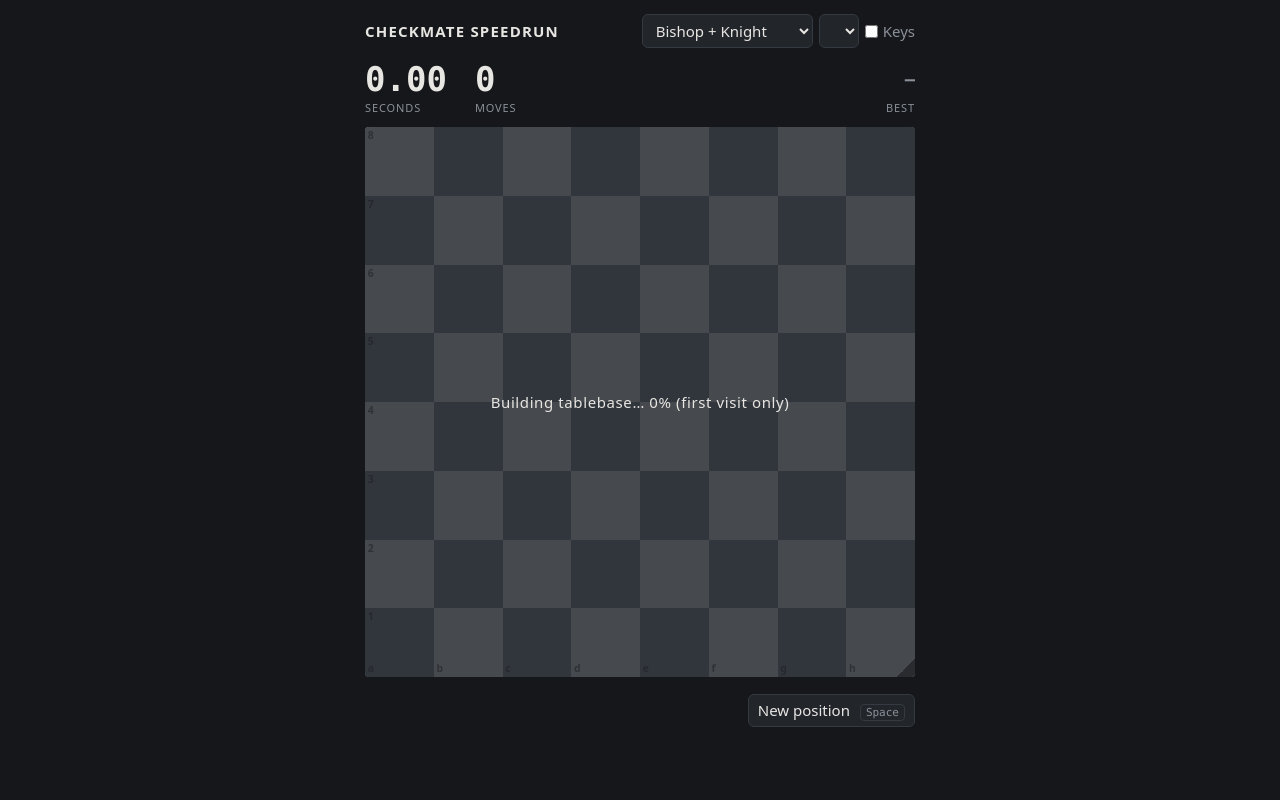
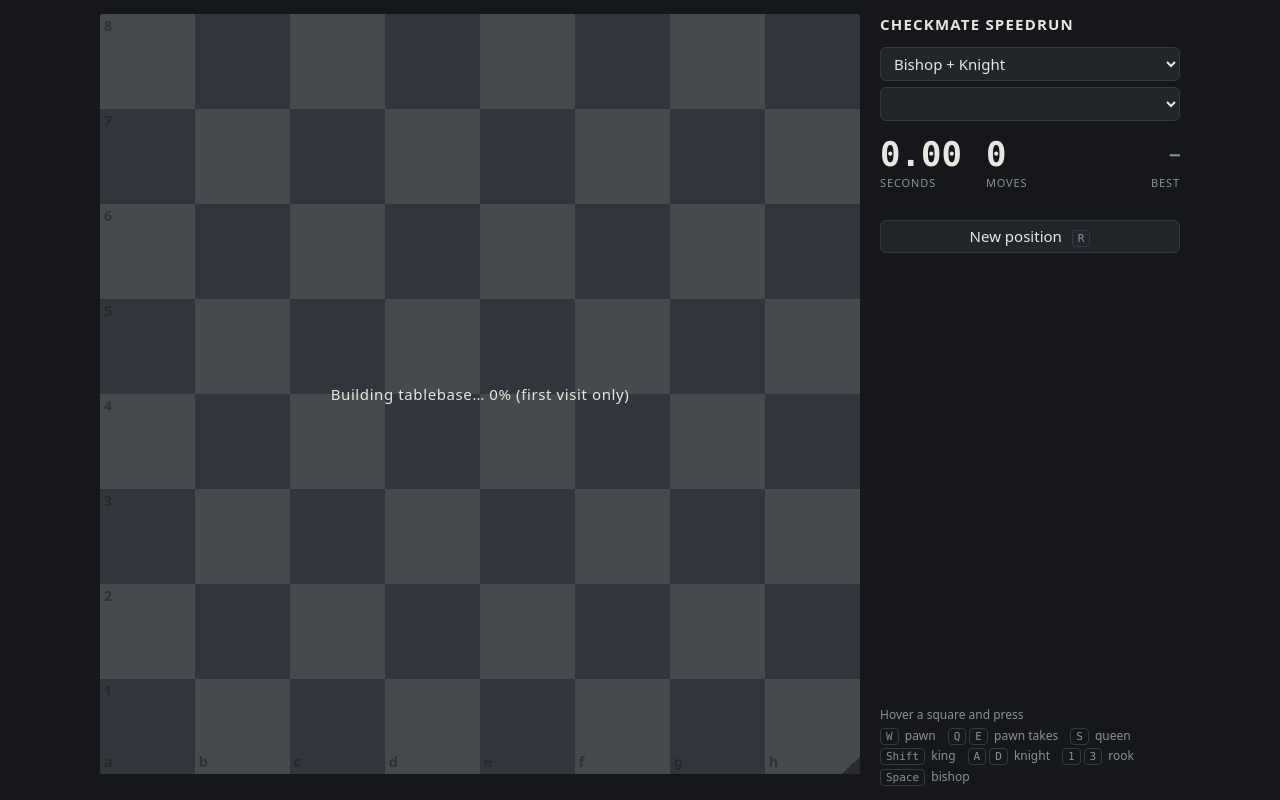
Before and after one commit to Jeptah/checkmate-speedrun, a plain HTML site: page index.html in a window 1280 px wide. Drawn offline with Linux system fonts and the light colour scheme.

Commit message:
Side-panel layout, always-on keys, new-record display
Layout: on landscape windows the board takes the full height on the
left and a side panel holds the title, selectors, clock, status, move
list and key legend, so the page never scrolls. Narrow and portrait
windows keep the single column. The board defaults to the largest size
that fits; the resize grip can only shrink it.

Keys: keyboard moves are always on and the toggle is gone. Space is
the bishop, so New position is R or Enter. Each move records whether
it was entered by mouse or key, for splitting records by input later.

Records: a finished run that beats the best time or the fewest extra
moves is announced under the result and highlights the Best readout.

Co-Authored-By: Claude Fable 5.2 <noreply@anthropic.com>

```diff
--- a/index.html
+++ b/index.html
@@ -7,15 +7,22 @@
   <link rel="stylesheet" href="style.css">
 </head>
 <body>
+  <!-- Wide screens: board on the left, panel on the right. Narrow screens: the
+       panel's children are laid out around the board in one column (see style.css). -->
   <main>
+    <div id="board" class="board">
+      <div id="squares"></div>
+      <div id="pieces"></div>
+      <div id="resize" class="resize" title="Drag to resize, double-click to reset"></div>
+      <div id="overlay" class="overlay" hidden></div>
+    </div>
+
+    <aside class="panel">
       <header>
         <h1>Checkmate Speedrun</h1>
         <div class="options">
           <select id="set" aria-label="Pieces"></select>
           <select id="start" aria-label="Starting position"></select>
-        <label class="toggle" title="Hover a square and press a piece key to move there">
-          <input type="checkbox" id="keys"> Keys
-        </label>
         </div>
       </header>
 
@@ -25,24 +32,24 @@
         <div class="stat best"><span id="best">–</span><label>best</label></div>
       </div>
 
-    <div id="board" class="board">
-      <div id="squares"></div>
-      <div id="pieces"></div>
-      <div id="resize" class="resize" title="Drag to resize, double-click to reset"></div>
-      <div id="overlay" class="overlay" hidden></div>
+      <div class="footer">
+        <p id="status"></p>
+        <button id="new" type="button">New position <kbd>R</kbd></button>
       </div>
 
-    <div class="footer">
-      <p id="status"></p>
-      <button id="new" type="button">New position <kbd class="no-keys">Space</kbd><kbd class="with-keys">R</kbd></button>
-    </div>
-    <p id="keyhelp" class="keyhelp">
-      Hover a square, then:
-      <kbd>W</kbd> pawn <kbd>Q</kbd><kbd>E</kbd> pawn takes left / right
-      <kbd>S</kbd> queen <kbd>Shift</kbd> king <kbd>A</kbd><kbd>D</kbd> left / right knight
-      <kbd>1</kbd><kbd>3</kbd> left / right rook <kbd>Space</kbd> bishop
+      <ol id="movelist"></ol>
+
+      <p class="keyhelp">
+        <span>Hover a square and press</span>
+        <span><kbd>W</kbd> pawn</span>
+        <span><kbd>Q</kbd><kbd>E</kbd> pawn takes</span>
+        <span><kbd>S</kbd> queen</span>
+        <span><kbd>Shift</kbd> king</span>
+        <span><kbd>A</kbd><kbd>D</kbd> knight</span>
+        <span><kbd>1</kbd><kbd>3</kbd> rook</span>
+        <span><kbd>Space</kbd> bishop</span>
       </p>
-    <ol id="movelist"></ol>
+    </aside>
   </main>
   <script type="module" src="js/main.js"></script>
 </body>
--- a/js/main.js
+++ b/js/main.js
@@ -7,16 +7,15 @@ const $ = (id) => document.getElementById(id);
 const boardEl = $('board'), squaresEl = $('squares'), piecesEl = $('pieces');
 const overlayEl = $('overlay'), statusEl = $('status'), moveListEl = $('movelist');
 const timeEl = $('time'), movesEl = $('moves'), bestEl = $('best');
-const setEl = $('set'), startEl = $('start'), keysEl = $('keys');
+const setEl = $('set'), startEl = $('start');
 
 let ending = ENDINGS.find((e) => e.key === load('set', 'BN')) ?? ENDINGS[0];
 let startMode = load('start', 'standard');
-let keysOn = load('keys', '0') === '1';
 
 // Game state. `pos` holds one square per man of the ending (-1 once captured).
 let pos = [];
 let status = 'loading';     // loading | ready | running | won | failed
-let history = [];           // { white, black, loss }
+let history = [];           // { white, black, loss, input: 'mouse' | 'key' }
 let startPar = 0;
 let t0 = 0, elapsed = 0;
 let selected = -1, targets = [];
@@ -64,10 +63,12 @@ async function newGame() {
   moveListEl.textContent = '';
   statusEl.className = '';
   statusEl.textContent = `${ending.goal} The clock starts on your first move.`;
+  bestEl.parentElement.classList.remove('record');
   renderBest();
 }
 
-function play(man, to, animate) {
+// `input` says how the move was entered, so runs can later be split by input method.
+function play(man, to, animate, input = 'mouse') {
   if (status === 'ready') {
     status = 'running';
     t0 = performance.now();
@@ -87,7 +88,7 @@ function play(man, to, animate) {
     placePiece(blackMan, true);
   }
 
-  const record = { white: result.white, black: result.black, loss: 0 };
+  const record = { white: result.white, black: result.black, loss: 0, input };
   history.push(record);
   selected = -1; targets = [];
   if (result.outcome) {
@@ -110,7 +111,13 @@ function finish(outcome) {
     statusEl.innerHTML = `${ending.wonIn} <b>${n}</b> move${n === 1 ? '' : 's'}, <b>${seconds(elapsed)}s</b>. `
       + `Tablebase optimum: <b>${startPar}</b>`
       + (extra > 0 ? ` (+${extra}).` : ' — perfect.');
-    updateBest(elapsed, extra);
+    const record = updateBest(elapsed, extra);
+    if (record.time || record.extra) {
+      const what = record.time && record.extra ? 'New best time and fewest extra moves'
+        : record.time ? 'New best time' : 'Fewest extra moves yet';
+      statusEl.innerHTML += `<span class="record">★ ${what}</span>`;
+      bestEl.parentElement.classList.add('record');
+    }
   } else {
     status = 'failed';
     statusEl.className = 'failed';
@@ -195,13 +202,16 @@ function renderBest() {
   const best = readBest();
   bestEl.textContent = best ? `${seconds(best.time)}s · +${best.extra}` : '–';
 }
+// Stores the run if it beats the best time or the fewest extra moves; says which.
 function updateBest(time, extra) {
   const best = readBest();
+  const record = { time: !best || time < best.time, extra: !best || extra < best.extra };
   save(bestKey(), JSON.stringify({
-    time: best ? Math.min(best.time, time) : time,
-    extra: best ? Math.min(best.extra, extra) : extra,
+    time: record.time ? time : best.time,
+    extra: record.extra ? extra : best.extra,
   }));
   renderBest();
+  return record;
 }
 
 function renderStartOptions() {
@@ -293,7 +303,7 @@ boardEl.addEventListener('pointerleave', () => setHover(-1));
 boardEl.addEventListener('contextmenu', (e) => e.preventDefault());
 
 // ---------- keyboard moves ----------
-// Optional: hover a square and press a piece key to move that piece there.
+// Hover a square and press a piece key to move that piece there.
 
 const KEYS = {
   KeyW: ['P', 'push'], KeyQ: ['P', 'left'], KeyE: ['P', 'right'],
@@ -306,7 +316,7 @@ function setHover(s) {
   if (s === hoverSquare) return;
   if (hoverSquare >= 0) squareEl(hoverSquare).classList.remove('cursor');
   hoverSquare = s;
-  if (s >= 0 && keysOn) squareEl(s).classList.add('cursor');
+  if (s >= 0) squareEl(s).classList.add('cursor');
 }
 
 function keyMove(type, side) {
@@ -323,26 +333,19 @@ function keyMove(type, side) {
   // Two of a kind that can both get there: the key picks the left or right one.
   movers.sort((a, b) => (pos[a] & 7) - (pos[b] & 7) || pos[a] - pos[b]);
   const man = type !== 'P' && side === 'right' ? movers[movers.length - 1] : movers[0];
-  play(man, to, true);
-}
-
-function applyKeysOption() {
-  keysEl.checked = keysOn;
-  document.body.classList.toggle('keys-on', keysOn);
-  if (!keysOn && hoverSquare >= 0) squareEl(hoverSquare).classList.remove('cursor');
-  if (keysOn && hoverSquare >= 0) squareEl(hoverSquare).classList.add('cursor');
+  play(man, to, true, 'key');
 }
 
 document.addEventListener('keydown', (e) => {
   if (e.ctrlKey || e.metaKey || e.altKey) return;
-  const key = keysOn ? KEYS[e.code] ?? (e.key === 'Shift' ? KEYS.ShiftLeft : null) : null;
+  const key = KEYS[e.code] ?? (e.key === 'Shift' ? KEYS.ShiftLeft : null);
   if (key) {
     e.preventDefault();
     if (!e.repeat) keyMove(key[0], key[1]);
     return;
   }
   if (e.repeat) return;
-  if (e.code === 'Space' || e.code === 'Enter' || e.code === 'KeyR') {
+  if (e.code === 'Enter' || e.code === 'KeyR') {
     e.preventDefault();
     newGame();
   }
@@ -355,10 +358,11 @@ const MIN_BOARD = 280, MAX_BOARD = 1400;
 const resizeEl = $('resize');
 let resizing = null;
 
+// The stylesheet caps this at the largest board that fits without scrolling.
 function applyBoardSize(px) {
   const root = document.documentElement.style;
-  if (px) root.setProperty('--board', `min(100vw - 24px, ${px}px)`);
-  else root.removeProperty('--board');
+  if (px) root.setProperty('--user-size', `${px}px`);
+  else root.removeProperty('--user-size');
 }
 applyBoardSize(Number(load('size', 0)) || 0);
 
@@ -374,12 +378,17 @@ resizeEl.addEventListener('pointermove', (e) => {
   // The board is centred, so a sideways drag moves the corner half as far.
   const dx = 2 * (e.clientX - resizing.x), dy = e.clientY - resizing.y;
   const size = resizing.size + (Math.abs(dx) > Math.abs(dy) ? dx : dy);
-  resizing.now = Math.round(Math.max(MIN_BOARD, Math.min(MAX_BOARD, window.innerWidth - 24, size)));
-  applyBoardSize(resizing.now);
+  applyBoardSize(Math.round(Math.max(MIN_BOARD, Math.min(MAX_BOARD, size))));
+  resizing.changed = true;
 });
 const endResize = (e) => {
   if (!resizing || e.pointerId !== resizing.id) return;
-  if (resizing.now) save('size', resizing.now);
+  if (resizing.changed) {
+    // Keep what was actually reached, not how far the pointer overshot.
+    const reached = Math.round(boardEl.getBoundingClientRect().width);
+    applyBoardSize(reached);
+    save('size', reached);
+  }
   resizing = null;
 };
 resizeEl.addEventListener('pointerup', endResize);
@@ -401,16 +410,12 @@ setEl.addEventListener('change', () => {
 startEl.addEventListener('change', () => {
   startMode = startEl.value; save('start', startMode); startEl.blur(); newGame();
 });
-keysEl.addEventListener('change', () => {
-  keysOn = keysEl.checked; save('keys', keysOn ? '1' : '0'); keysEl.blur(); applyKeysOption();
-});
 
 // ---------- boot ----------
 
 for (const e of ENDINGS) setEl.add(new Option(e.label, e.key));
 setEl.value = ending.key;
 if (startMode !== 'standard' && startMode !== 'random') startMode = 'standard';
-applyKeysOption();
 buildSquares();
 newGame();
 
--- a/style.css
+++ b/style.css
@@ -1,4 +1,5 @@
 :root {
+  color-scheme: dark;
   --bg: #15171a;
   --fg: #e8e6e3;
   --dim: #8b9099;
@@ -7,7 +8,10 @@
   --accent: #e6b450;
   --good: #7fd18b;
   --bad: #ef6b6b;
-  --board: min(100vw - 24px, 100dvh - 250px, 640px);
+  --panel: 300px;
+  /* Largest board that fits without scrolling; the user's size can only shrink it. */
+  --fit: min(100vw - 24px, 100dvh - 250px);
+  --board: max(280px, min(var(--fit), var(--user-size, 760px)));
 }
 
 * { box-sizing: border-box; }
@@ -20,12 +24,24 @@ html, body {
   overscroll-behavior: none;
 }
 
+/* ---------- layout: one column (phones, tall windows) ---------- */
+
 main {
+  display: flex;
+  flex-direction: column;
   width: var(--board);
-  min-width: 280px;
   margin: 0 auto;
   padding: 14px 0 24px;
 }
+.panel { display: contents; }
+header { order: 1; }
+.stats { order: 2; }
+.board { order: 3; }
+.footer { order: 4; }
+#movelist { order: 5; }
+.keyhelp { order: 6; }
+
+/* ---------- header and options ---------- */
 
 header {
   display: flex;
@@ -43,25 +59,7 @@ h1 {
   text-transform: uppercase;
 }
 
-.options { display: flex; gap: 6px; flex-wrap: wrap; align-items: center; }
-.toggle {
-  display: flex;
-  align-items: center;
-  gap: 5px;
-  color: var(--dim);
-  cursor: pointer;
-  user-select: none;
-}
-.toggle input { accent-color: var(--accent); margin: 0; cursor: pointer; }
-
-/* Keyboard-move mode */
-.with-keys, .keyhelp { display: none; }
-.keys-on .with-keys { display: inline; }
-.keys-on .no-keys { display: none; }
-.keys-on .keyhelp { display: block; }
-.keyhelp { margin: 8px 0 0; font-size: 12px; line-height: 2; color: var(--dim); }
-.keyhelp kbd { margin: 0 2px 0 8px; }
-.sq.cursor { outline: 0.5cqw solid var(--accent); outline-offset: -0.5cqw; }
+.options { display: flex; gap: 6px; flex-wrap: wrap; }
 
 select, button {
   font: inherit;
@@ -73,6 +71,8 @@ select, button {
   cursor: pointer;
 }
 select:hover, button:hover { border-color: #56606c; }
+
+/* ---------- stats ---------- */
 
 .stats {
   display: flex;
@@ -93,11 +93,14 @@ select:hover, button:hover { border-color: #56606c; }
 }
 .stat.best { margin-left: auto; text-align: right; }
 .stat.best span { white-space: nowrap; font-size: 17px; line-height: 34px; color: var(--dim); }
+.stat.best.record span { color: var(--accent); animation: pop 600ms ease-out; }
+
+/* ---------- board ---------- */
 
 .board {
   position: relative;
+  flex: none;
   width: var(--board);
-  min-width: 280px;
   aspect-ratio: 1;
   container-type: size;
   border-radius: 4px;
@@ -121,6 +124,7 @@ select:hover, button:hover { border-color: #56606c; }
 .sq.sel { box-shadow: inset 0 0 0 100cqw rgba(90, 170, 110, 0.6); }
 .sq.hover { box-shadow: inset 0 0 0 0.6cqw rgba(255, 255, 255, 0.85); }
 .sq.sel.hover { box-shadow: inset 0 0 0 100cqw rgba(90, 170, 110, 0.6); }
+.sq.cursor { outline: 0.5cqw solid var(--accent); outline-offset: -0.5cqw; }
 .sq.target::after {
   content: "";
   position: absolute;
@@ -190,8 +194,11 @@ select:hover, button:hover { border-color: #56606c; }
   color: var(--fg);
   font-size: 15px;
   letter-spacing: 0.04em;
+  text-align: center;
 }
 .overlay[hidden] { display: none; }
+
+/* ---------- status, new position, move list, key help ---------- */
 
 .footer {
   display: flex;
@@ -205,6 +212,21 @@ select:hover, button:hover { border-color: #56606c; }
 #status.won { color: var(--good); }
 #status.failed { color: var(--bad); }
 #status b { color: var(--fg); font-weight: 600; }
+#status .record {
+  display: block;
+  margin-top: 4px;
+  color: var(--accent);
+  font-weight: 600;
+  animation: pop 600ms ease-out;
+}
+@keyframes pop {
+  0% { transform: scale(0.8); opacity: 0; }
+  50% { transform: scale(1.08); opacity: 1; }
+  100% { transform: scale(1); }
+}
+#status .record, .stat.best.record span { transform-origin: left center; }
+.stat.best.record span { transform-origin: right center; }
+
 button { white-space: nowrap; }
 kbd {
   font: 11px ui-monospace, Consolas, monospace;
@@ -230,4 +252,62 @@ kbd {
 #movelist .loss { color: var(--bad); }
 #movelist .loss sup { font-size: 10px; margin-left: 1px; }
 
-@media (pointer: coarse) { kbd { display: none; } }
+.keyhelp {
+  display: flex;
+  flex-wrap: wrap;
+  gap: 4px 12px;
+  margin: 10px 0 0;
+  font-size: 12px;
+  color: var(--dim);
+}
+.keyhelp span:first-child { flex-basis: 100%; }
+.keyhelp kbd { margin: 0 3px 0 0; }
+
+/* Touch devices have no hover or keyboard. */
+@media (pointer: coarse) { kbd, .keyhelp { display: none; } }
+
+/* ---------- layout: board with a side panel (anything wider than tall) ---------- */
+/* Nothing scrolls here: the board takes the full height and the panel sits beside it. */
+
+@media (orientation: landscape) and (min-width: 560px) {
+  :root {
+    --panel: clamp(230px, 28vw, 300px);
+    --fit: min(100dvh - 28px, 100vw - var(--panel) - 48px);
+  }
+  html, body { height: 100%; overflow: hidden; }
+  main {
+    flex-direction: row;
+    justify-content: center;
+    align-items: flex-start;
+    gap: 20px;
+    width: auto;
+    padding: 14px;
+  }
+  .board { order: 0; }
+  .panel {
+    order: 1;
+    display: flex;
+    flex-direction: column;
+    gap: 16px;
+    width: var(--panel);
+    flex: none;
+    height: calc(100dvh - 28px);
+    overflow: hidden auto;     /* scrolls only as a last resort on very short windows */
+  }
+  header { flex-direction: column; align-items: stretch; flex-wrap: nowrap; }
+  .options { flex-direction: column; flex-wrap: nowrap; }
+  .stats { margin: 0; flex-wrap: wrap; gap: 10px 24px; }
+  .footer { flex-direction: column; align-items: stretch; margin: 0; min-height: 0; }
+  .panel > * { flex-shrink: 0; }
+  #movelist { flex: 1 0 40px; min-height: 0; overflow-y: auto; margin: 0; align-content: flex-start; }
+  .keyhelp { margin: 0; }
+}
+
+/* Short windows: tighten the panel so it still fits beside the board. */
+@media (orientation: landscape) and (min-width: 560px) and (max-height: 620px) {
+  .panel { gap: 10px; }
+  .stats { flex-wrap: nowrap; gap: 12px; }
+  .stat span { font-size: 26px; }
+  .stat.best span { font-size: 15px; line-height: 26px; }
+  .keyhelp span:first-child { display: none; }
+}
```
Lines whose indentation alone changed are shown as unchanged.
